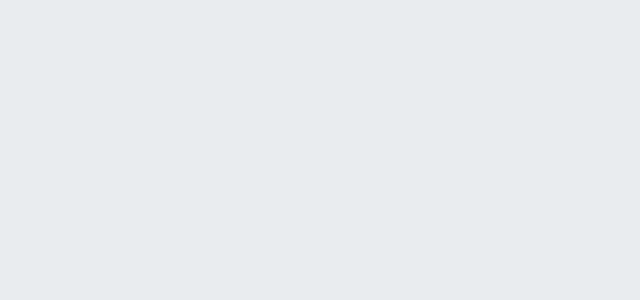
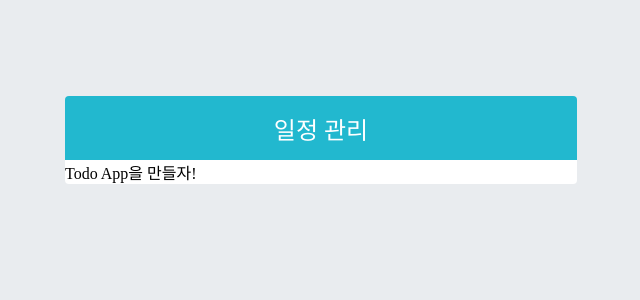
Before and after one commit to 2-seungjin/BookProject, a React (Create React App) app: page / in a window 1280 px wide. Shown: the top 300 px of the page, without its empty margins (319-959 px from the left). Built offline with nearby package versions, Linux system fonts and the light colour scheme.

Commit message:
TodoTemplate 테그,스타일 작성 TodoInsert 테그 작성

```diff
--- a/package.json
+++ b/package.json
@@ -36,5 +36,8 @@
       "last 1 firefox version",
       "last 1 safari version"
     ]
+  },
+  "compilerOptions" : {
+    "target": "es6"
   }
 }
--- a/src/App.js
+++ b/src/App.js
@@ -1,7 +1,8 @@
 import React from 'react';
+import TodoTemplate from './components/TodoTemplate'
 
 function App() {
-  return <div></div>;
+  return <TodoTemplate>Todo App을 만들자!</TodoTemplate>;
 }
 
 export default App;
--- a/src/components/TodoTemplate.jsx
+++ b/src/components/TodoTemplate.jsx
@@ -1 +1,13 @@
-import React from 'react'
+import React from 'react';
+import '../styles/TodoTemplate.scss';
+
+const TodoTemplate = ({children}) => {
+  return(
+    <div className="TodoTemplate">
+      <div className="app-title">일정 관리</div>
+      <div className="content">{children}</div>
+    </div>
+  );
+}
+
+export default TodoTemplate;
--- /dev/null
+++ b/src/styles/TodoTemplate.scss
@@ -0,0 +1,21 @@
+.TodoTemplate {
+  width: 512px;
+  margin-left: auto; /* 우측으로 이동 */
+  margin-right: auto; /* 좌측으로 이동 해서 가운대 정렬 */
+  margin-top: 6rem;
+  border-radius: 4px;
+  overflow: hidden; /* 내용이 넘치면 자르고 자른부분은 보여주지 않습니다 */
+
+  .app-title {
+    background: #22b8cf;
+    color: white;
+    height: 4rem;
+    font-size: 1.5rem;
+    display: flex;
+    align-items: center; /* 수직정렬 */
+    justify-content: center; /* 중앙정렬 */
+  }
+  .content {
+    background: white;
+  }
+}
```
Also changed, not shown: src/components/TodoInsert.jsx (+15 -0 lines), src/styles/TodoInsert.scss (added).
